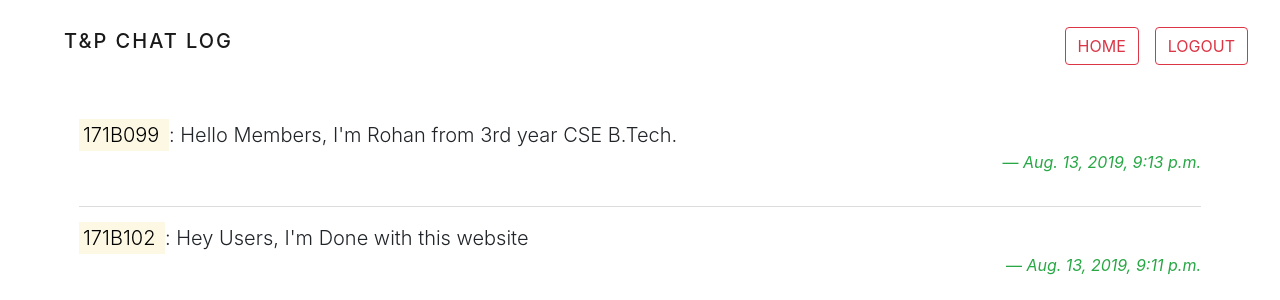
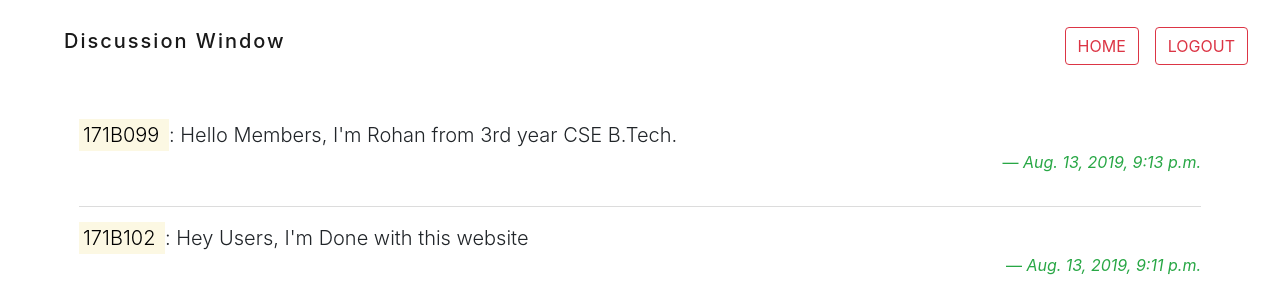
Before and after one commit to pandeyroshan/CampusConnect, a Django app: page /chat/ in a window 1280 px wide. Shown: the top 300 px of the page. Run offline with Django 3.2, Linux system fonts and the light colour scheme; a user stored in the database is signed in; data comes from the database, SQL or seed files in the repository; some libraries are stand-ins or nearby versions.

Commit message:
Update chat.html

```diff
--- a/CamCon/templates/CamCon/chat.html
+++ b/CamCon/templates/CamCon/chat.html
@@ -27,7 +27,7 @@ span.tab-space {padding-left:15em;}
 
 <body>
     <nav class="navbar navbar-light fixed-top">
-        <h3 style="letter-spacing : 2px;"><a class="navbar-brand ml-5 mt-3" href="/">T&P CHAT LOG</a></h3>
+        <h3 style="letter-spacing : 2px;"><a class="navbar-brand ml-5 mt-3" href="/">Discussion Window</a></h3>
         <form class="form-inline">
                 <a href="{% url 'home' %}"><button class="btn btn-outline-danger pull-right mr-3 mb-3 mt-3" type="button">HOME</button></a>
                 <a href="{% url 'logout' %}"><button class="btn btn-outline-danger pull-right mr-3 mb-3 mt-3" type="button">LOGOUT</button></a>
```
